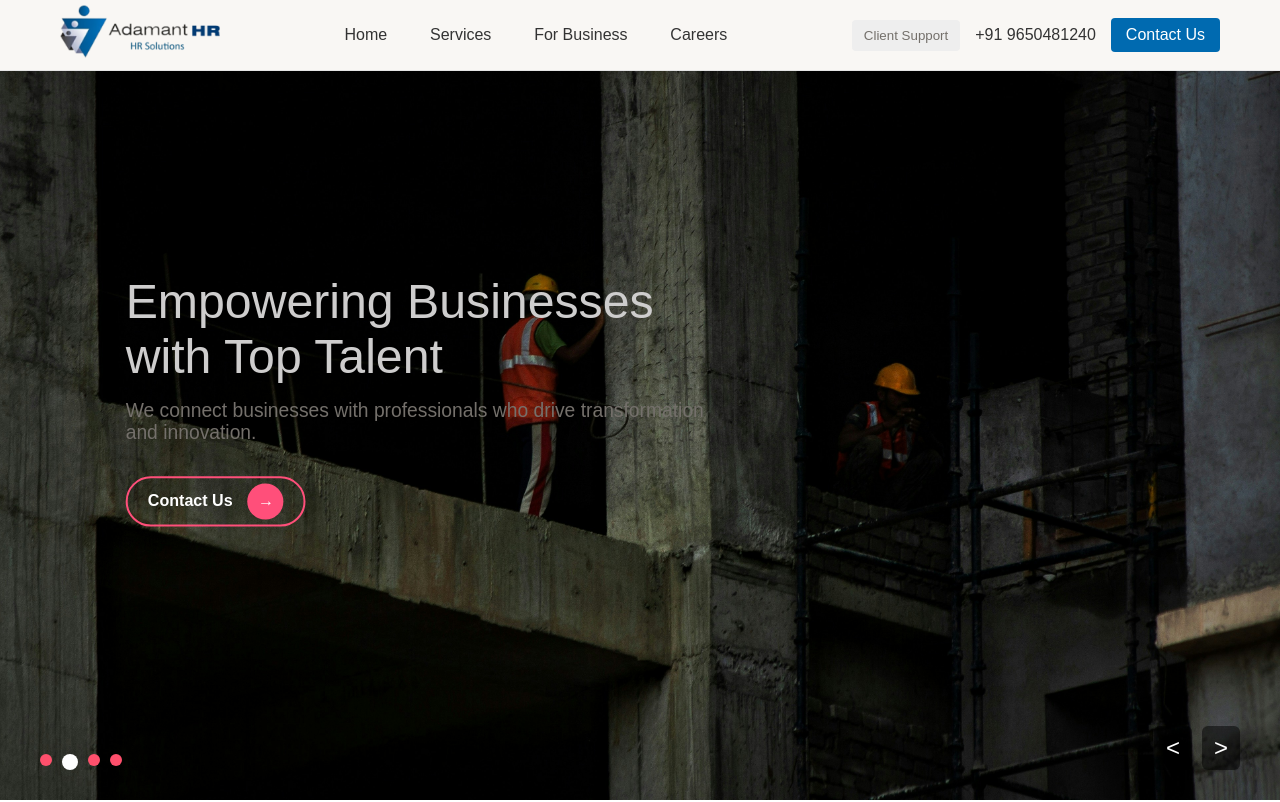
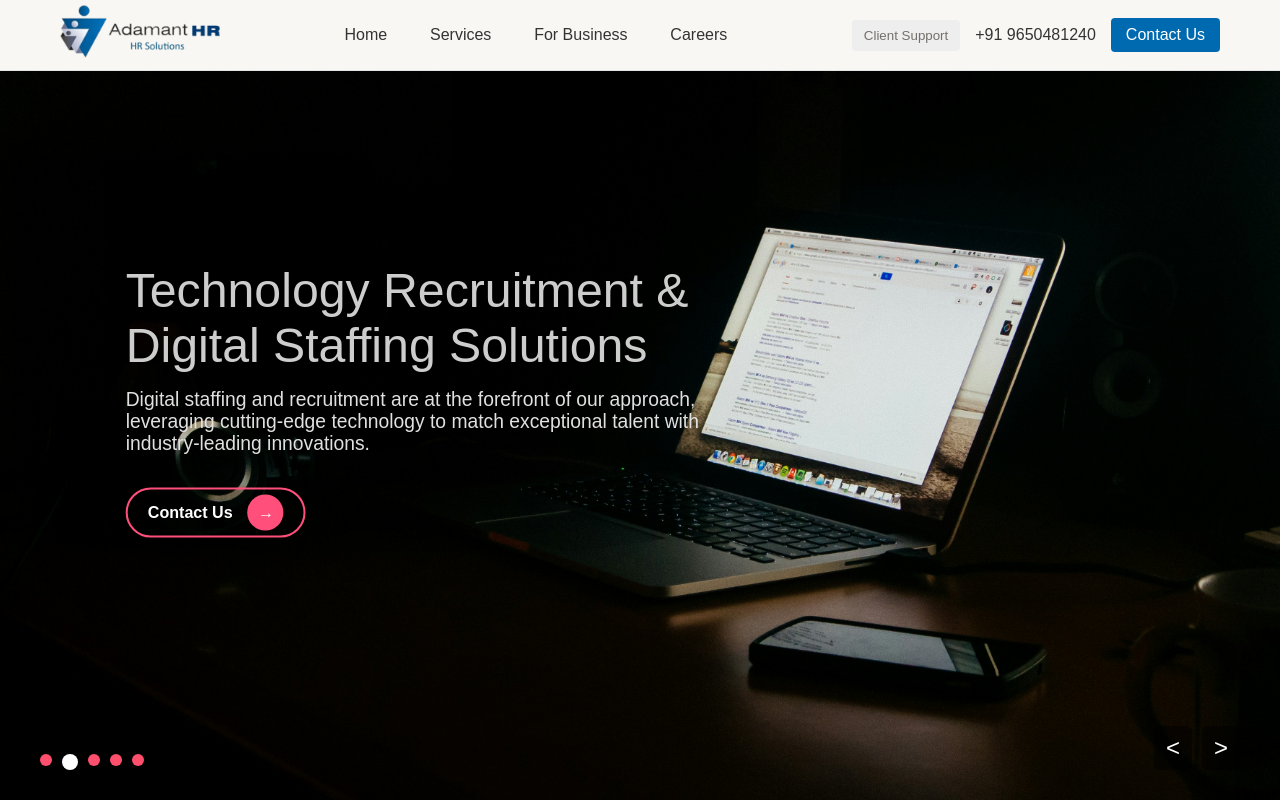
Before and after one commit to cjabhi/yochna, a React (Create React App) app in the folder frontend/: page / in a window 1280 px wide. Shown: the top 802 px of the page. Built offline with nearby package versions, Linux system fonts and the light colour scheme; no server answers.

Commit message:
some change

```diff
--- a/frontend/src/components/Carousel/Carousel.css
+++ b/frontend/src/components/Carousel/Carousel.css
@@ -41,6 +41,7 @@
 .carousel-overlay p {
   font-size: 1.2rem;
   margin-bottom: 2rem;
+  color: #e1e0e0;
 }
 
 .carousel-button {
--- a/frontend/src/components/Carousel/Carousel.jsx
+++ b/frontend/src/components/Carousel/Carousel.jsx
@@ -3,6 +3,12 @@ import './Carousel.css';
 import { Link } from 'react-router-dom';
 
 const slides = [
+  {
+    id: 0,
+    image: '/images/slide5.jpg',
+    title: 'Simplifying Business',
+    subtitle: 'offering customized HR outsourcing solutions that let you focus on your business.',
+  },
   {
     id: 1,
     image: '/images/slide1.jpg',
@@ -27,6 +33,7 @@ const slides = [
     title: 'Your Partner in Digital Transformation',
     subtitle: 'Helping organizations scale with the right talent and digital strategy.',
   },
+
 ];
 
 const Carousel = () => {
--- a/frontend/src/components/FooterSection/FooterSection.jsx
+++ b/frontend/src/components/FooterSection/FooterSection.jsx
@@ -1,9 +1,12 @@
 import React, { useState } from "react";
+import { useNavigate } from "react-router-dom";
 import "./FooterSection.css";
 import { FaLinkedin, FaTwitter, FaFacebook, FaInstagram } from "react-icons/fa";
 import ReCAPTCHA from "react-google-recaptcha";
 
+
 const Footer = () => {
+  const navigate = useNavigate();
   const [captchaToken, setCaptchaToken] = useState("");
 
   const onChange = (token) => {
@@ -41,10 +44,10 @@ const Footer = () => {
             <h3>Quick Links</h3>
             <ul>
               <li>About Us</li>
-              <li>Industries</li>
+              {/* <li>Industries</li> */}
               <li>Why Choose Us</li>
-              <li>Diversity & Inclusion</li>
-              <li>Contact</li>
+              {/* <li>Diversity & Inclusion</li> */}
+              <li onClick={()=>{navigate('/contact')}}>Contact</li>
             </ul>
           </div>
 
--- a/frontend/src/pages/Contact/Contact.jsx
+++ b/frontend/src/pages/Contact/Contact.jsx
@@ -37,6 +37,7 @@ const App = () => {
                 "Operations Management",
                 "Accounting & Finance",
                 "Sales & Marketing",
+                "Unskilled & Skilled Labor",
               ].map((item, i) => (
                 <li className="talent-list-item" key={i}>
                   <svg
```
Also changed, not shown: frontend/public/images/slide5.jpg (added).
